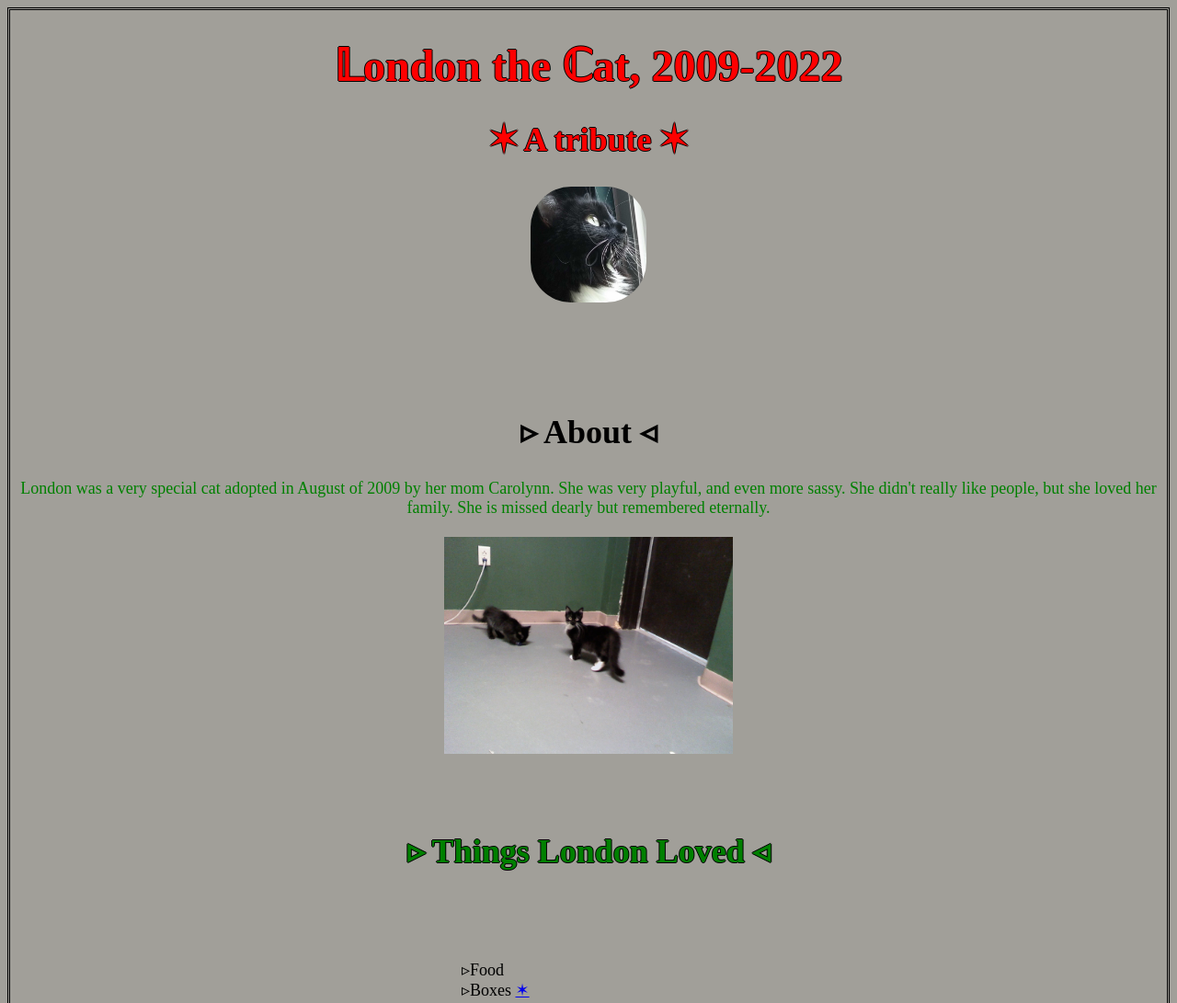
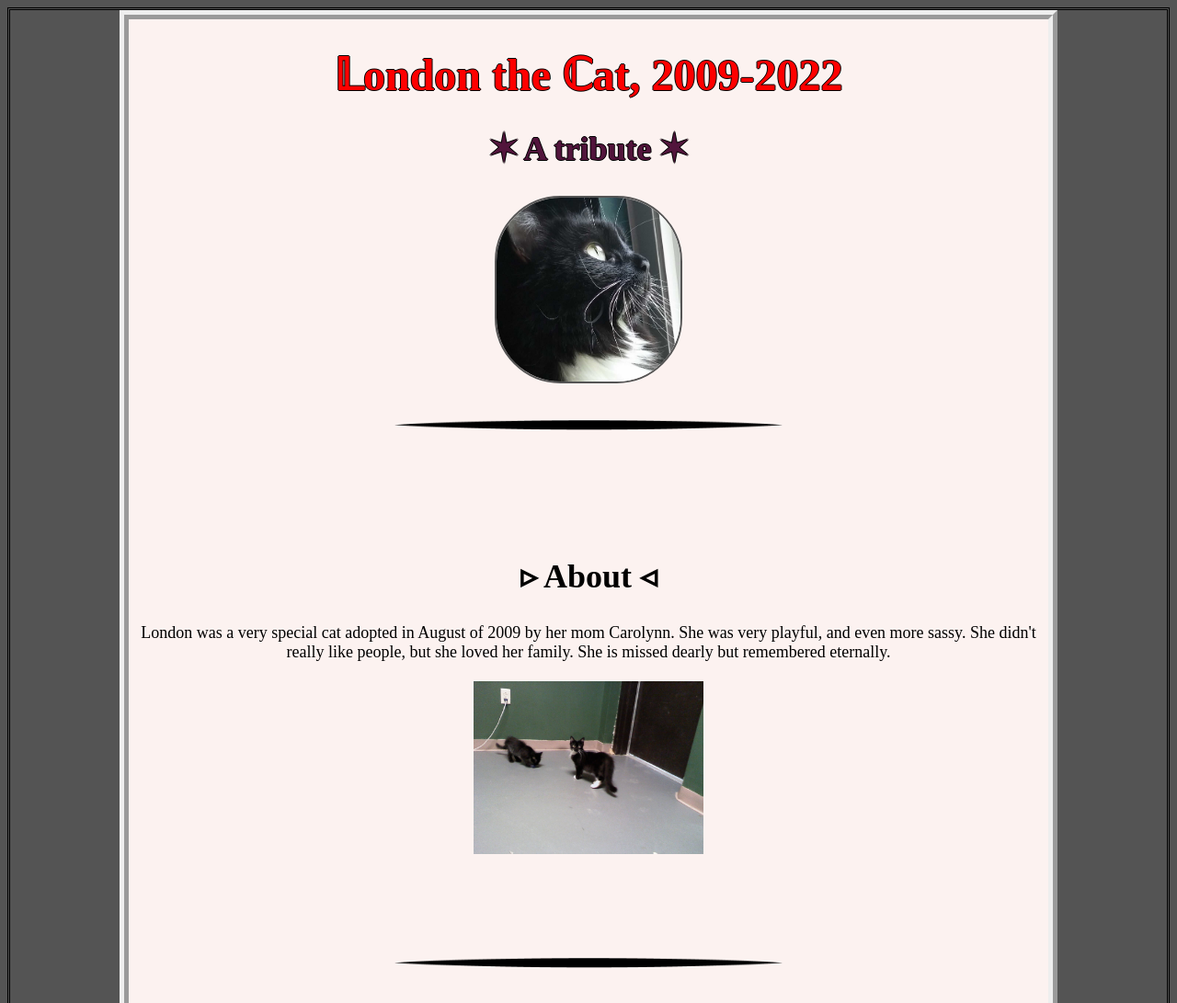
Before and after one commit to St-Louis-Women-March-2022/js-assignment-4-html-me-something-cwilliston, a website: page index.html in a window 1280 px wide. Shown: the top 1091 px of the page at 92% size. Drawn offline with Linux system fonts and the light colour scheme.

Commit message:
project complete, hopefully

```diff
--- a/index.html
+++ b/index.html
@@ -5,19 +5,22 @@
       <link rel="stylesheet" type="text/css" href="styles.css">
    </head>
    <body>
+      <div id="wholePage">
       <header id="mainHeading">
          <h1>&Lopf;ondon the &Copf;at, 2009-2022<br></h1>
-         <h2>&sext; A tribute &sext;<br></h2>
-         <img id ="topImage" src="images/london-square.jpg" alt="London" style="width:10%">
+         <h2 class="listHeading">&sext; A tribute &sext;<br></h2>
+         <img id ="topImage" src="images/london-square.jpg" alt="London" style="width:20%">
+         <img id="divider" src="images/line.png">
       </header>
 
       <main>
          <article>
             <section>
                <h2>&rtri; About &ltri;</h2>
-               <p id="funParagraph" style="text-align:center;">London was a very special cat adopted in August of 2009 by her mom Carolynn. She was very playful, and even more sassy. She didn't really like people, but she loved her family. She is missed dearly but remembered eternally. <br><br>
+               <p style="text-align:center;">London was a very special cat adopted in August of 2009 by her mom Carolynn. She was very playful, and even more sassy. She didn't really like people, but she loved her family. She is missed dearly but remembered eternally. <br><br>
                      <img src="images/baby.jpg" alt="London as a kitten" style="width:25%" title="Baby Londo">
                      </p>
+               <img id="divider" src="images/line.png">
             </section>
 
             <section>
@@ -128,11 +131,14 @@
                   <li>She loved nothing so much as she loved me</li>
                </ul>
                </p>
+               <img id="divider" src="images/line.png">
             </section>
 
-           <section style="text-align:center;"><h2>Rest In Peace London (Bridges) Williston<br></h2>
+           <section style="text-align:center;"><h2 class="listHeading">Rest In Peace London (Bridges) Williston<br></h2>
             <h2>The best cat who ever lived</h2><br>
-            <img src="images/fancy.jpg" alt="London sitting fancy" style="width:25%"></section>
+            <img src="images/fancy.jpg" alt="London sitting fancy" style="width:25%">
+            <img id="divider" src="images/line.png">
+            </section>
 
             <section style="text-align:center;">
                <h2>&rtri; Photo Gallery &ltri;</h2>
@@ -216,6 +222,9 @@
 
          </article>
       </main>
-      <footer>&copy; Carolynn Williston, 2022</footer>
+      <footer>&copy; Carolynn Williston, 2022<p class="funParagraph" style="text-align:right">This is my green paragraph
+            </p>
+      </footer>
+   </div>
    </body>
 </html>
--- a/styles.css
+++ b/styles.css
@@ -6,7 +6,7 @@ head {
 body {
     margin: 8px;
     display: block;
-    background-color: #a19f99;
+    background-color: #545454;
     font-family: 'Bodoni MT';
     border-style: double;
     }
@@ -32,23 +32,23 @@ p {
 }
 
 ul {
-    padding-left: 500px;
+    padding-left: 100px;
     text-align: left;
     font-size: 18px;
     list-style-type: '\25B9';
 }
 
 figure {
-    width: 40%;
+    width: 80%;
     height: 100%;
-    background-color: oldlace;
+    background-color: white;
     box-shadow: 0 4px 8px 0 rgba(0, 0, 0, 0.2), 0 6px 20px 0 rgba(0, 0, 0, 0.19);
     display: inline-block;
     text-align: center;
     }
 
 figcaption{
-    background:oldlace;
+    background:white;
     color: black;
     width:80%;
     height:15%;
@@ -57,19 +57,20 @@ figcaption{
 }
 
 
-/* some other section here, idk */
+/* Specific Classes/IDs */
 
 #mainHeading {
     color: red;
     text-shadow: -1px 0 black, 0 1px black, 1px 0 black, 0 -1px black;
 }
 
-#funParagraph {
+.funParagraph {
     color: green;
+    font-size: 2px;
 }
 
 .listHeading {
-    color: green;
+    color: #52153c;
     text-shadow: -1px 0 black, 0 1px black, 1px 0 black, 0 -1px black;
 }
 
@@ -78,4 +79,27 @@ figcaption{
     display: block;
     margin-left: auto;
     margin-right: auto;
+    border-width: 2px;
+    border-style: solid;
+    border-color: #545454;
 }
+
+#wholePage {
+    background-color: #fcf2f0;
+    width: 1000px;
+    margin-left: auto;
+    margin-right: auto;
+    margin-top: 0;
+    border-style: ridge;
+    /*border-color:rgba(0, 0, 0, 0.19);*/
+    border-width: 10px;
+}
+
+#divider {
+    display: block;
+    text-align:center;
+    margin-left: auto;
+    margin-right: auto;
+    padding-top: 20px;
+    width: 50%;
+}
```
Also changed, not shown: images/line.png (added).
